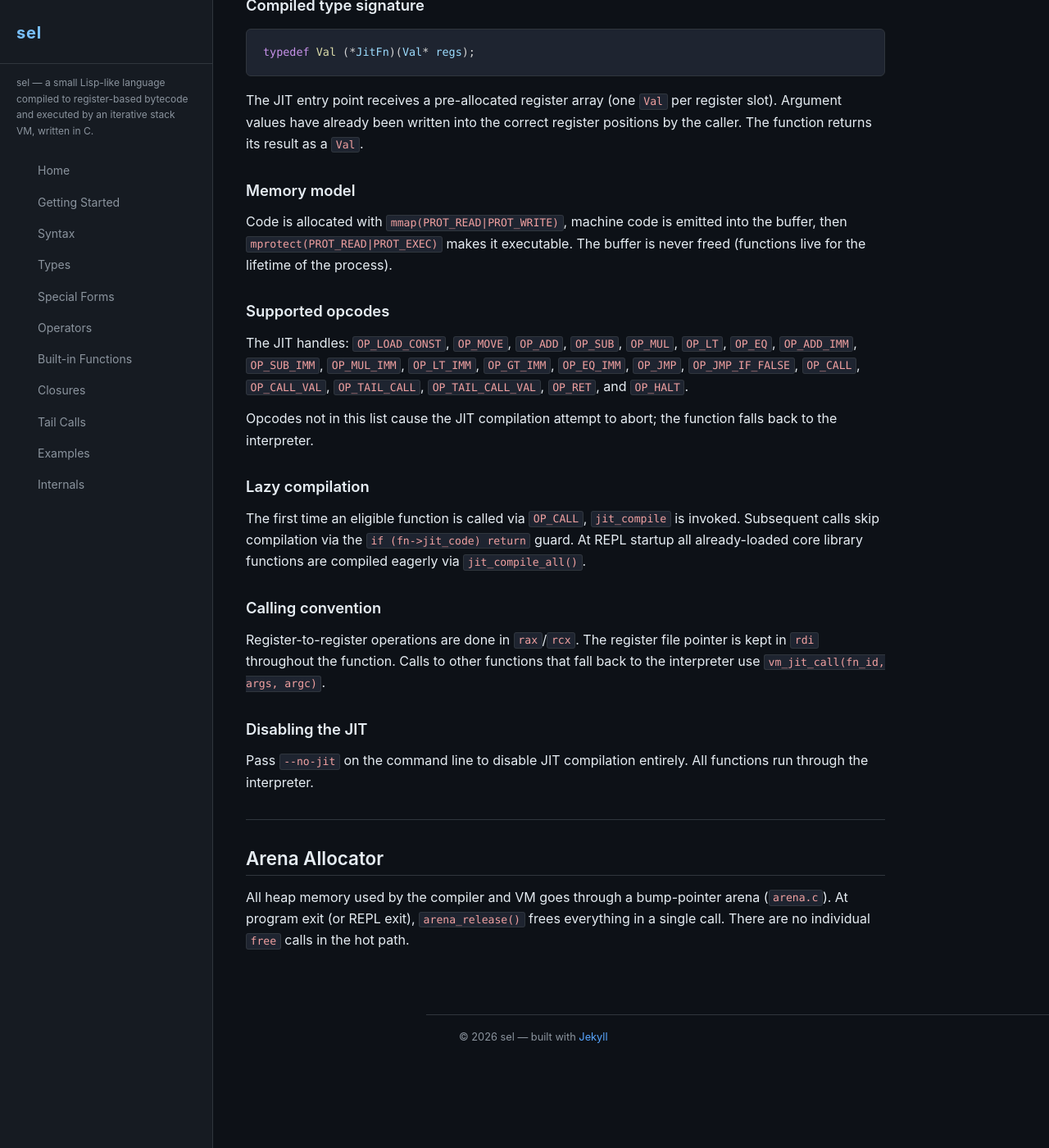
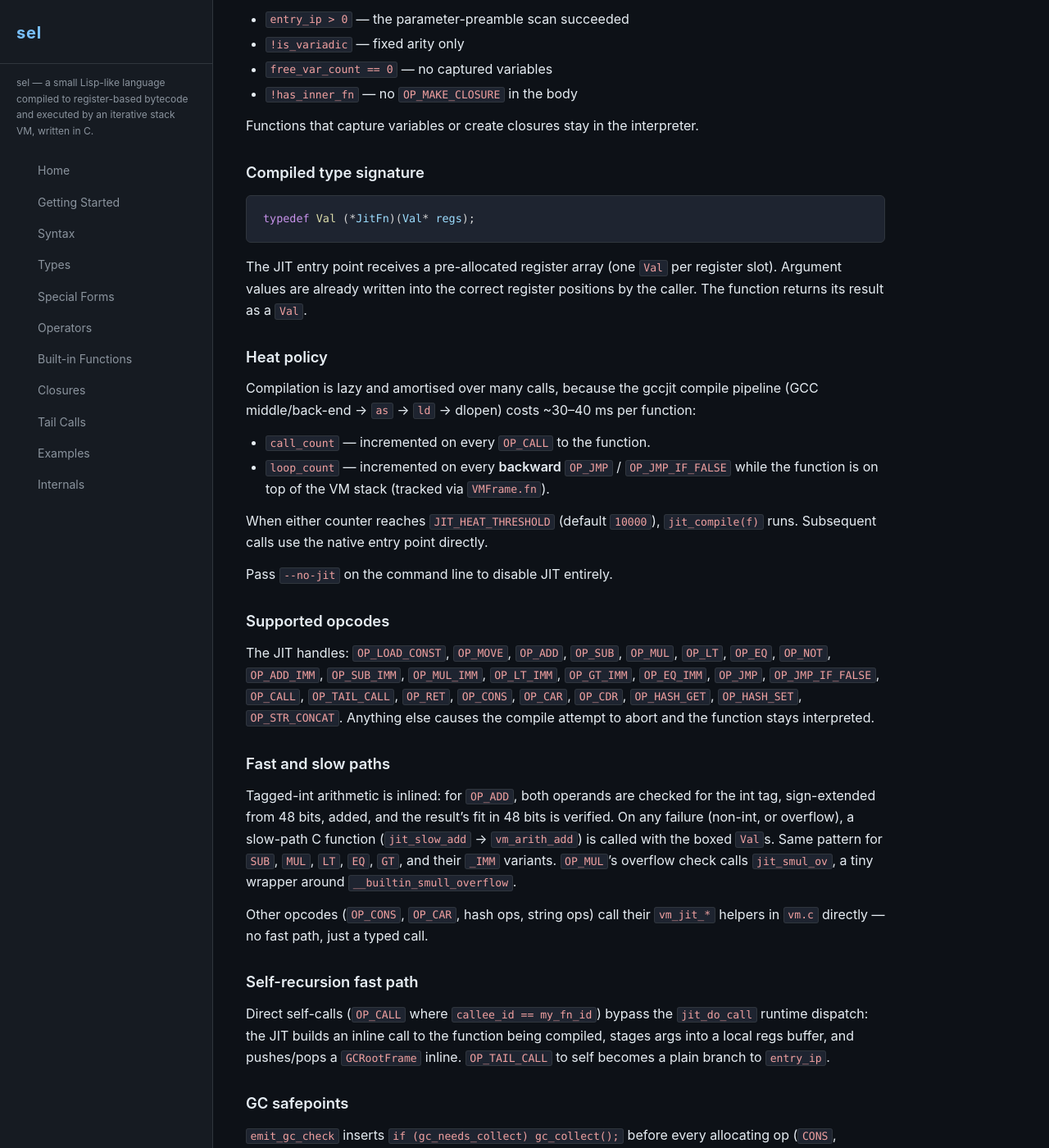
Before and after one commit to Luca00casati/sel-doc, a Jekyll site: the page built from docs/internals.md, in a window 1280 px wide and 1400 px high, scrolled down 14532 px. Shown: the whole window at 82% size. Built offline with Jekyll 4.4.1, drawn with Linux system fonts in a browser that asks for light colours; before the commit the page ends 15823 px from its top, so only the background shows below that; some of the changed text lies outside the part shown.

Commit message:
update for libgccjit JIT, vendored linenoise, FFI trampolines
Catch the docs up to the post-libffi / post-LLVM state of the repo:

- index.md: drop the "no external runtime dependencies" claim; add
  highlights rows for the JIT (libgccjit) and FFI; note that core.sel
  is loaded on demand rather than auto-bundled.
- getting-started.md: build needs libgccjit + libm + the linenoise
  submodule; core.selc / --compile / --no-core are all gone; REPL
  users load core.sel explicitly.
- internals.md: rewrite the JIT section — libgccjit backend, not an
  x86-64 emitter; document the call/loop heat counters and the
  JIT_HEAT_THRESHOLD gate; cover GC safepoints, self-recursion fast
  path, and the FFI trampoline; refresh the source-file table.
- builtins.md: `(ffi …)` now resolves via ffi_syms.c first (dlsym
  fallback) and compiles a per-signature trampoline on first call.

Co-Authored-By: Claude Opus 4.7 <noreply@anthropic.com>

````diff
--- a/docs/internals.md
+++ b/docs/internals.md
@@ -48,14 +48,16 @@ vm.c         ──  Val (result value)
 |------|---------------|
 | `tokenizer.c` / `tokenizer.h` | Lexing and AST construction |
 | `compiler.c` / `compiler.h` | AST → bytecode; macro system; all compile-time optimisations |
-| `vm.c` / `vm.h` | Bytecode interpreter, function registry, emit helpers, serialization |
-| `main.c` | REPL, file runner, core loading |
-| `serde.h` | Shared binary read/write primitives for `core.selc` serialization |
+| `vm.c` / `vm.h` | Bytecode interpreter, function registry, emit helpers |
+| `main.c` | REPL (via linenoise), file runner |
 | `sel_string.h` / `sel_string.c` | NaN-boxed `Val` type and heap object definitions |
 | `bigint.c` / `bigint.h` | Arbitrary-precision integer arithmetic |
 | `bigfloat.c` / `bigfloat.h` | Arbitrary-precision float arithmetic |
 | `arena.c` / `arena.h` | Bump-pointer arena allocator |
-| `jit.c` / `jit.h` | x86-64 JIT compiler (lazy, per-function) |
+| `gc.c` / `gc.h` | Mark-sweep GC for heap-allocated values |
+| `jit.c` / `jit.h` | libgccjit-backed JIT + FFI trampoline builder |
+| `ffi_syms.c` / `ffi_syms.h` | Compile-time FFI symbol table (+ dlsym fallback) |
+| `linenoise/` | Vendored line-editing library (git submodule) |
 
 ---
 
@@ -524,19 +526,23 @@ feeding directly into `OP_JMP_IF_FALSE` hits the integer fast path.
 
 ## JIT Compiler
 
-sel includes an x86-64 JIT compiler (`jit.c` / `jit.h`) that translates
-bytecode functions to native machine code on first call.
+sel's JIT (`jit.c` / `jit.h`) translates bytecode functions to native code
+via **libgccjit** — GCC's backend exposed as a C library. Each compile
+creates a fresh `gcc_jit_context`, builds typed IR, asks gccjit to compile,
+and keeps the resulting `gcc_jit_result*` alive for the function's
+lifetime (it owns the native code).
 
 ### Eligibility
 
-A function is JIT-compiled if all of the following hold:
+A function is JIT-compiled only if all of these hold:
 
 - `entry_ip > 0` — the parameter-preamble scan succeeded
 - `!is_variadic` — fixed arity only
 - `free_var_count == 0` — no captured variables
 - `!has_inner_fn` — no `OP_MAKE_CLOSURE` in the body
 
-Functions that capture variables or create closures stay in the interpreter.
+Functions that capture variables or create closures stay in the
+interpreter.
 
 ### Compiled type signature
 
@@ -544,43 +550,90 @@ Functions that capture variables or create closures stay in the interpreter.
 typedef Val (*JitFn)(Val* regs);
 ```
 
-The JIT entry point receives a pre-allocated register array (one `Val` per
-register slot). Argument values have already been written into the correct
-register positions by the caller. The function returns its result as a `Val`.
+The JIT entry point receives a pre-allocated register array (one `Val`
+per register slot). Argument values are already written into the correct
+register positions by the caller. The function returns its result as a
+`Val`.
 
-### Memory model
+### Heat policy
 
-Code is allocated with `mmap(PROT_READ|PROT_WRITE)`, machine code is emitted
-into the buffer, then `mprotect(PROT_READ|PROT_EXEC)` makes it executable. The
-buffer is never freed (functions live for the lifetime of the process).
+Compilation is lazy and amortised over many calls, because the gccjit
+compile pipeline (GCC middle/back-end → `as` → `ld` → dlopen) costs
+~30–40 ms per function:
+
+- `call_count` — incremented on every `OP_CALL` to the function.
+- `loop_count` — incremented on every **backward** `OP_JMP` /
+  `OP_JMP_IF_FALSE` while the function is on top of the VM stack
+  (tracked via `VMFrame.fn`).
+
+When either counter reaches `JIT_HEAT_THRESHOLD` (default `10000`),
+`jit_compile(f)` runs. Subsequent calls use the native entry point
+directly.
+
+Pass `--no-jit` on the command line to disable JIT entirely.
 
 ### Supported opcodes
 
 The JIT handles: `OP_LOAD_CONST`, `OP_MOVE`, `OP_ADD`, `OP_SUB`, `OP_MUL`,
-`OP_LT`, `OP_EQ`, `OP_ADD_IMM`, `OP_SUB_IMM`, `OP_MUL_IMM`, `OP_LT_IMM`,
-`OP_GT_IMM`, `OP_EQ_IMM`, `OP_JMP`, `OP_JMP_IF_FALSE`, `OP_CALL`,
-`OP_CALL_VAL`, `OP_TAIL_CALL`, `OP_TAIL_CALL_VAL`, `OP_RET`, and `OP_HALT`.
+`OP_LT`, `OP_EQ`, `OP_NOT`, `OP_ADD_IMM`, `OP_SUB_IMM`, `OP_MUL_IMM`,
+`OP_LT_IMM`, `OP_GT_IMM`, `OP_EQ_IMM`, `OP_JMP`, `OP_JMP_IF_FALSE`,
+`OP_CALL`, `OP_TAIL_CALL`, `OP_RET`, `OP_CONS`, `OP_CAR`, `OP_CDR`,
+`OP_HASH_GET`, `OP_HASH_SET`, `OP_STR_CONCAT`. Anything else causes the
+compile attempt to abort and the function stays interpreted.
 
-Opcodes not in this list cause the JIT compilation attempt to abort; the
-function falls back to the interpreter.
+### Fast and slow paths
 
-### Lazy compilation
+Tagged-int arithmetic is inlined: for `OP_ADD`, both operands are checked
+for the int tag, sign-extended from 48 bits, added, and the result's fit
+in 48 bits is verified. On any failure (non-int, or overflow), a slow-path
+C function (`jit_slow_add` → `vm_arith_add`) is called with the boxed
+`Val`s. Same pattern for `SUB`, `MUL`, `LT`, `EQ`, `GT`, and their `_IMM`
+variants. `OP_MUL`'s overflow check calls `jit_smul_ov`, a tiny wrapper
+around `__builtin_smull_overflow`.
 
-The first time an eligible function is called via `OP_CALL`, `jit_compile` is
-invoked. Subsequent calls skip compilation via the `if (fn->jit_code) return`
-guard. At REPL startup all already-loaded core library functions are compiled
-eagerly via `jit_compile_all()`.
+Other opcodes (`OP_CONS`, `OP_CAR`, hash ops, string ops) call their
+`vm_jit_*` helpers in `vm.c` directly — no fast path, just a typed call.
 
-### Calling convention
+### Self-recursion fast path
 
-Register-to-register operations are done in `rax`/`rcx`. The register file
-pointer is kept in `rdi` throughout the function. Calls to other functions that
-fall back to the interpreter use `vm_jit_call(fn_id, args, argc)`.
+Direct self-calls (`OP_CALL` where `callee_id == my_fn_id`) bypass the
+`jit_do_call` runtime dispatch: the JIT builds an inline call to the
+function being compiled, stages args into a local regs buffer, and
+pushes/pops a `GCRootFrame` inline. `OP_TAIL_CALL` to self becomes a plain
+branch to `entry_ip`.
 
-### Disabling the JIT
+### GC safepoints
 
-Pass `--no-jit` on the command line to disable JIT compilation entirely. All
-functions run through the interpreter.
+`emit_gc_check` inserts `if (gc_needs_collect) gc_collect();` before
+every allocating op (`CONS`, `HASH_SET`, `STR_CONCAT`), every `CALL` /
+`TAIL_CALL`, and every backward `OP_JMP`.
+
+## FFI Trampolines
+
+The same JIT backend builds per-signature **FFI trampolines** —
+`jit_make_ffi_trampoline` in `jit.c` generates a small native function
+per `(ffi "name" ret-type arg-types…)` form:
+
+```c
+Val tramp(const Val* args) {
+    t0 a0 = unbox(args[0]);   ... tn an = unbox(args[n-1]);
+    rv = ((Trty)fnptr)(a0, ..., an);
+    return box(rv);
+}
+```
+
+libgccjit lowers the typed call according to the host C ABI, which
+replaces what `libffi` did dynamically. Arg/ret conversions for
+`string` and `double` call into small `vm_ffi_*` helpers; int/long/ptr
+use the shared `raw_sext48` / `raw_retag_int` bit-twiddles.
+
+### Symbol resolution
+
+`ffi_lookup` in `ffi_syms.c` first consults a compile-time table of libc
+symbols (`fopen`, `fclose`, `sin`, `strlen`, `getchar`, `calloc`, …) and
+falls back to `dlsym(RTLD_DEFAULT, name)` for anything else. The table
+means sel programs don't need the binary to be linked with `-rdynamic`
+to reach libc — the addresses are baked in at build time.
 
 ---
 
````
Also changed, not shown: docs/builtins.md (+11 -2 lines), docs/getting-started.md (+25 -19 lines), index.md (+11 -6 lines).
